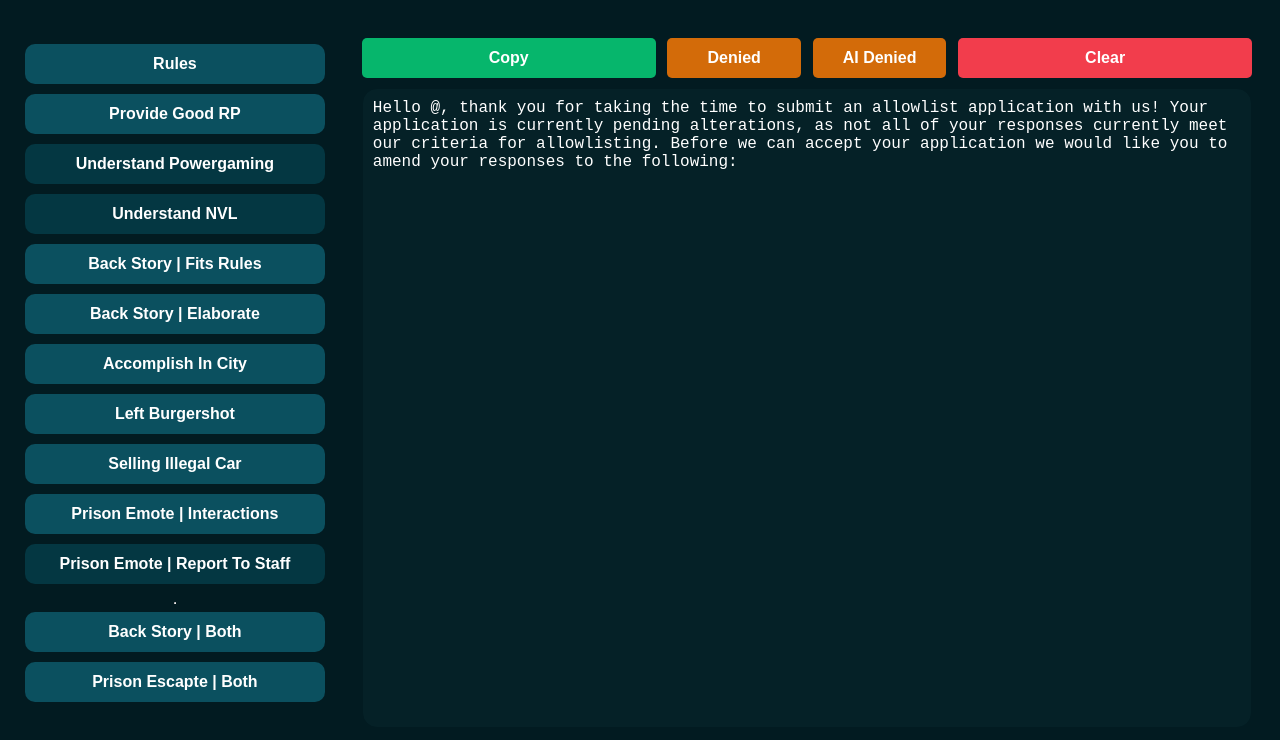
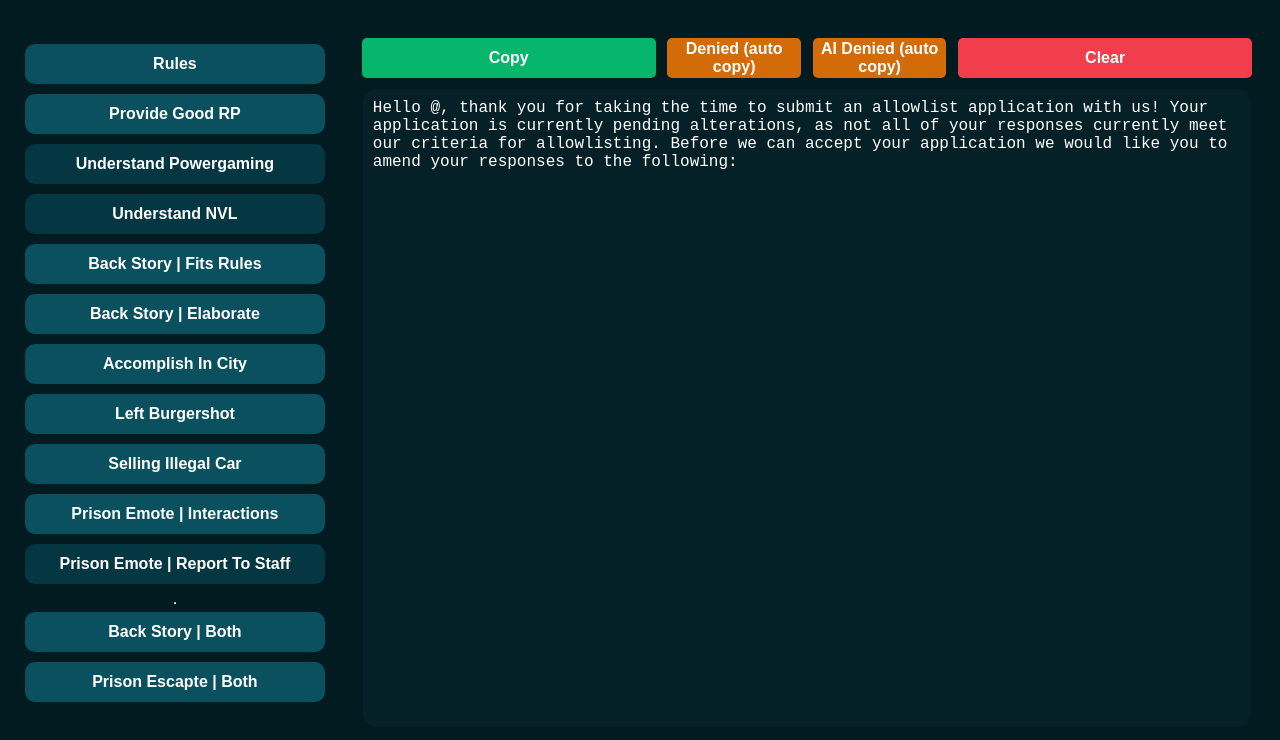
Before and after one commit to XavierMe/prpsupportstaff, a plain HTML site: page index.html in a window 1280 px wide. Drawn offline with Linux system fonts and the light colour scheme.

Commit message:
Update index.html
(auto copy)

```diff
--- a/index.html
+++ b/index.html
@@ -24,8 +24,8 @@
       <div class="text-container">
         <div class="top-buttons">
           <button id="copy-button" onClick="main-input();">Copy</button>
-          <button id="denied" >Denied</button>
-          <button id="aidenied" >AI Denied</button>
+          <button id="denied" >Denied (auto copy) </button>
+          <button id="aidenied" >AI Denied (auto copy) </button>
           <button id="clear-button" onClick="window.location.reload();" >Clear</button>
         </div>
         <textarea readonly id="main-input"></textarea>
```
